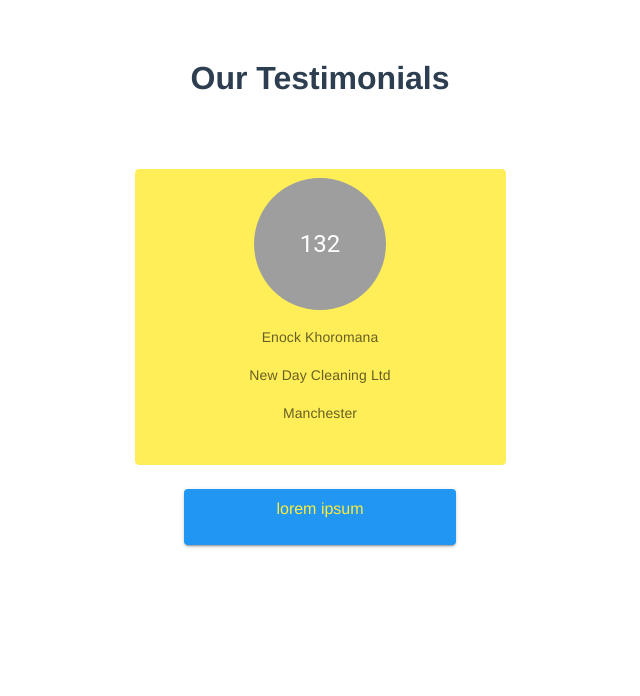
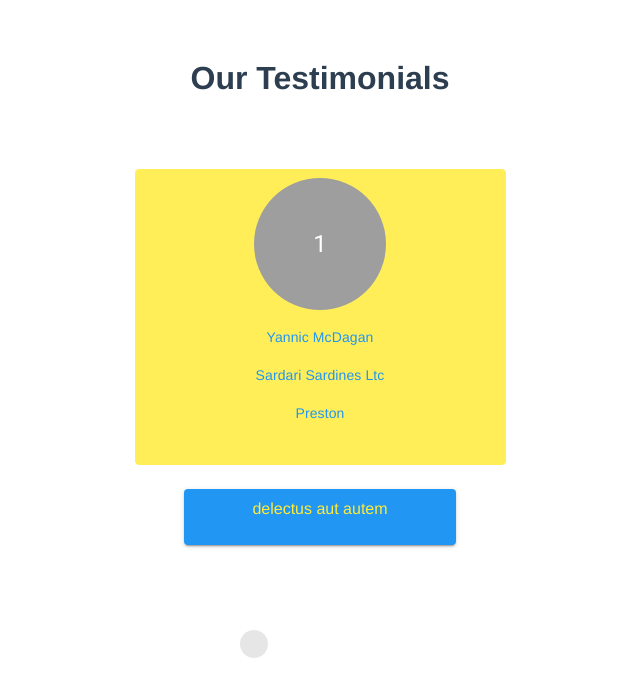
Before and after one commit to aingc/tihasTestimonial, a Vue app: page / in a window 1280 px wide. Shown: the top 696 px of the page, without its empty margins (320-960 px from the left). Built offline with nearby package versions, Linux system fonts and the light colour scheme.

Commit message:
testimonial SFC prop to take array of objs and display them in carousel

```diff
--- a/src/App.vue
+++ b/src/App.vue
@@ -1,6 +1,6 @@
 <template>
   <div id="app">
-    <Testimonial />
+    <Testimonial v-bind:testimonialList="testimonialList" />
   </div>
 </template>
 
@@ -11,6 +11,37 @@
   name: 'App',
   components: {
     Testimonial
+  },
+  data() {
+    return {
+      testimonialList: [
+        {
+          id: '1',
+          name: 'Yannic McDagan',
+          company: 'Sardari Sardines Ltc',
+          location: 'Preston',
+          info: 'delectus aut autem'
+        }, {
+          id: '2',
+          name: 'Yannic Myulic',
+          company: 'Malik DualEdge',
+          location: 'Lisburn',
+          info: 'quis ut nam facilis et officia qui'
+        }, {
+          id: '3',
+          name: 'Yulic Myannicle',
+          company: 'Muffagan Bakery',
+          location: 'Liverpool',
+          info: 'fugiat veniam minus'
+        }, {
+          id: '4',
+          name: 'Kelly Wooters',
+          company: 'Mumford and sons',
+          location: 'Manchester',
+          info: 'et porro tempora'
+        }
+      ]
+    }
   }
 }
 </script>
--- a/src/components/Testimonial.vue
+++ b/src/components/Testimonial.vue
@@ -4,6 +4,16 @@
     <div id="testimonialCard">
       <v-app>
         <v-container>
+          <v-carousel
+            light
+            hide-delimiter-background=""
+            :continuous="true"
+            :show-arrows="false"
+            delimiter-icon="mdi-minus"
+            >
+            <v-carousel-item
+              v-bind:key="testimonial.id" v-for="testimonial in testimonialList"
+              >
               <v-row justify="center">
                 <v-col class="col-4">
                   <v-card
@@ -11,12 +21,12 @@
                     outlined>
                     <div></div>
                     <v-avatar color="grey" size="132">
-                  <span class="white--text headline">132</span>
+                      <span class="white--text headline">{{testimonial.id}}</span>
                     </v-avatar>
-                <v-card-text>
-                  <p>Enock Khoromana</p>
-                  <p>New Day Cleaning Ltd</p>
-                  <p>Manchester</p>
+                    <v-card-text class="blue--text">
+                      <p>{{testimonial.name}}</p>
+                      <p>{{testimonial.company}}</p>
+                      <p>{{testimonial.location}}</p>
                     </v-card-text>
                   </v-card>
                 </v-col>
@@ -25,10 +35,12 @@
                 <v-col class="col-3">
                   <v-card
                     class="mx-lg-auto blue pa-2">
-                <p class="yellow--text">lorem ipsum</p>
+                    <p class="yellow--text">{{testimonial.info}}</p>
                   </v-card>
                 </v-col>
               </v-row>
+            </v-carousel-item>
+          </v-carousel>
         </v-container>
       </v-app>
     </div>
@@ -38,12 +50,7 @@
 <script>
 export default {
   name: 'Testimonial',
-  props: {
-    cardName: String,
-    cardCompany: String,
-    cardLocation: String,
-    cardInfo: String
-  }
+  props: ['testimonialList']
 }
 </script>
 
```
Lines whose indentation alone changed are shown as unchanged.
